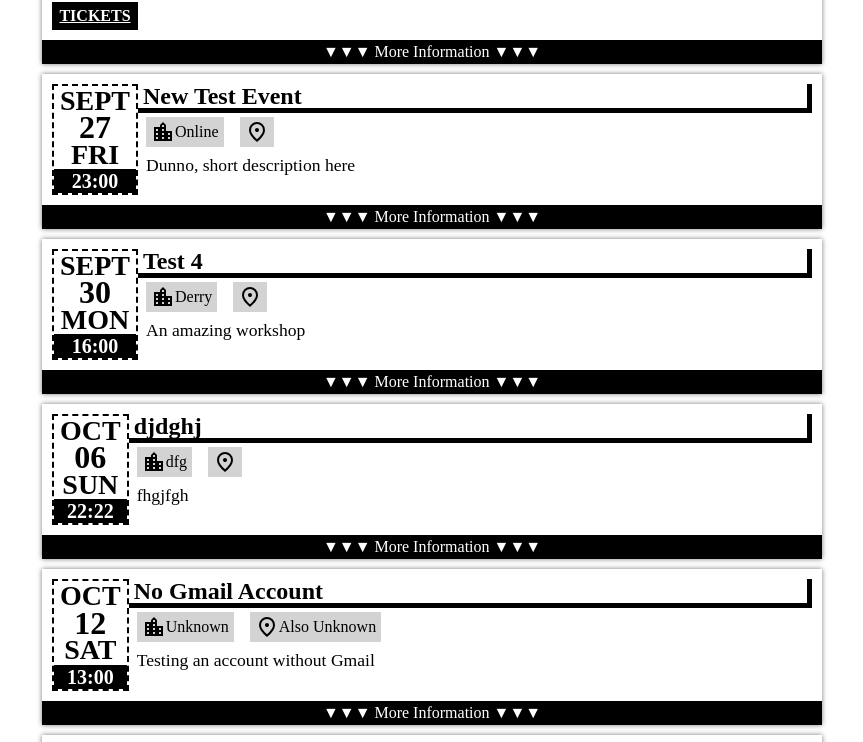
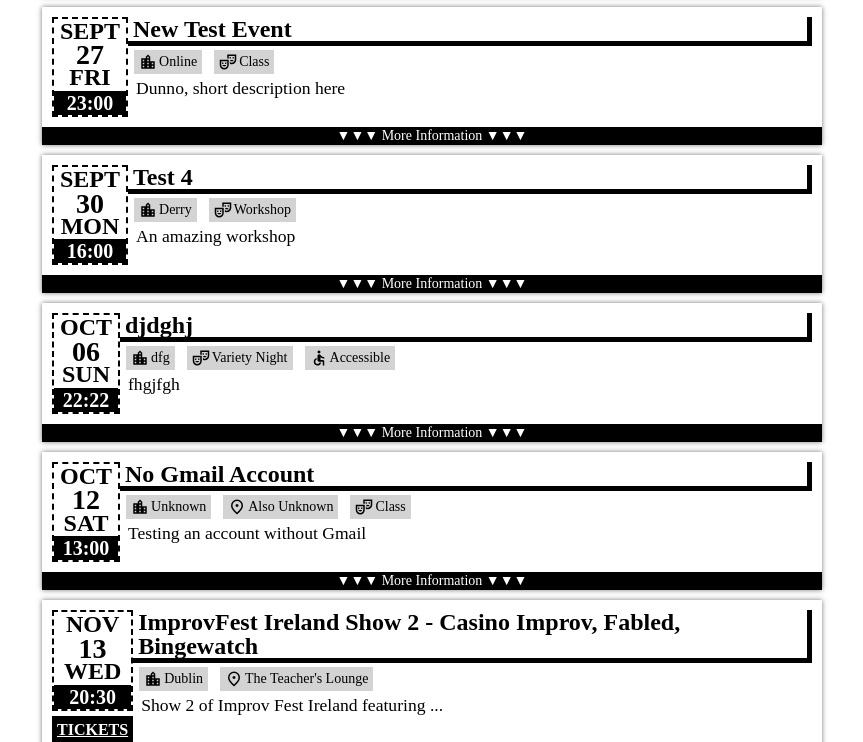
Before and after one commit to pmeier747/MaineReview, a plain HTML site: page index.html in a window 1280 px wide. Shown: the part 714-1456 px from the top of the page, without its empty margins (208-1071 px from the left). Drawn offline with Linux system fonts and the light colour scheme; a web font is replaced by a local one.

Commit message:
Added category and accessible tags

```diff
--- a/css/style.css
+++ b/css/style.css
@@ -57,10 +57,11 @@ h1 {
 }
 
 .eventToggleInformation {
-    padding: 3px;
+    padding: 1px;
     background-color: black;
     color: white;
     text-align: center;
+    font-size: 14px;
 }
 
 .eventToggleInformation:hover {
@@ -83,16 +84,16 @@ h1 {
 
 .eventDateMonth {
     margin: 2px 4px 0px 4px;
-    font-size: 175%;
+    font-size: 150%;
 }
 
 .eventDateDay {
-    font-size: 200%;
+    font-size: 175%;
 }
 
 .eventDateWeekday {
     margin: 0px 4px 2px 4px;
-    font-size: 175%;
+    font-size: 150%;
 }
 
 div.eventDateTime {
@@ -160,8 +161,16 @@ div.tagHidden {
     align-items: center;
     background-color: lightgray;
 
+    font-size: 14px;
+
     padding: 3px 5px;
-    margin: 4px 8px;
+    margin: 4px 6px 0px 6px;
+}
+
+.eventTag > img {
+    width: 18px;
+    height: 18px;
+    padding-right: 2px;
 }
 
 .timeDetails {
--- a/index.html
+++ b/index.html
@@ -63,9 +63,19 @@
                         <span>{{{Town}}}</span>
                     </div>
 
-                    <div class="eventTag">
+                    <div class="eventTag {{{locationTagVisible}}}">
                         <img src="./img/icons/pin.svg" />
                         <span>{{{Location}}}</span>
+                    </div>
+
+                    <div class="eventTag {{{categoryTagVisible}}}">
+                        <img src="./img/icons/theatre.svg" />
+                        <span>{{{Category}}}</span>
+                    </div>
+
+                    <div class="eventTag {{{accessibleTagVisible}}}">
+                        <img src="./img/icons/accessible.svg" />
+                        <span>Accessible</span>
                     </div>
                 </div>
 
--- a/js/output.js
+++ b/js/output.js
@@ -12,6 +12,8 @@ class EventDetails {
     StartTime = null;
     EndTime = null;
     TicketLink = null;
+    IsAccessible = false;
+    Category = "";
     isValid() {
         if (this.ShowEvent == false) {
             return false;
@@ -23,6 +25,29 @@ class EventDetails {
             return false;
         }
         return true;
+    }
+    getDurationString() {
+        if (this.StartTime == null || isNaN(this.StartTime.valueOf())) {
+            return "";
+        }
+        if (this.EndTime == null || isNaN(this.EndTime.valueOf())) {
+            return "";
+        }
+        let duration = this.EndTime.valueOf() - this.StartTime.valueOf();
+        if (duration <= 0) {
+            return "";
+        }
+        let hours = Math.floor(duration / (1000 * 60 * 60));
+        let minutes = (duration / (1000 * 60)) % 60;
+        if (hours == 0) {
+            return `${minutes}m`;
+        }
+        else if (minutes != 0) {
+            return `${hours}h${minutes}m`;
+        }
+        else {
+            return `${hours}h`;
+        }
     }
 }
 class EventProperties {
@@ -106,6 +131,8 @@ function DataLoaded(e) {
     let startTimeIndex = parsedContent[0].indexOf("Start Time");
     let endTimeIndex = parsedContent[0].indexOf("End Time");
     let ticketLinkIndex = parsedContent[0].indexOf("Ticket Link");
+    let accessibleIndex = parsedContent[0].indexOf("Venue Accessible?");
+    let categoryIndex = parsedContent[0].indexOf("Event Category");
     let allEvent = [];
     for (let i = 1; i < parsedContent.length; i++) {
         let dataItem = parsedContent[i];
@@ -126,6 +153,8 @@ function DataLoaded(e) {
         catch {
             eventItem.TicketLink = null;
         }
+        eventItem.IsAccessible = dataItem[accessibleIndex]?.toUpperCase() == "YES";
+        eventItem.Category = dataItem[categoryIndex] ?? "";
         allEvent.push(eventItem);
     }
     allEvent = allEvent
@@ -174,13 +203,17 @@ function createTable(events) {
             { IsHTML_Component: true, Key: "{{{FullDescription}}}", Value: event.FullDescription.trim() != "" ? event.FullDescription.replaceAll("\n", "<br//>") : event.ShortDescription.replaceAll("\n", "<br//>") },
             { IsHTML_Component: false, Key: "{{{StartTime}}}", Value: event.StartTime?.toLocaleTimeString("en-GB", { hour: "2-digit", minute: "2-digit", hour12: false }) ?? "" },
             { IsHTML_Component: false, Key: "{{{DoorTime}}}", Value: event.DoorTime?.toLocaleTimeString("en-GB", { hour: "2-digit", minute: "2-digit", hour12: false }) ?? "" },
-            { IsHTML_Component: false, Key: "{{{EndTime}}}", Value: event.EndTime?.toLocaleTimeString("en-GB", { hour: "2-digit", minute: "2-digit", hour12: false }) ?? "" },
+            { IsHTML_Component: false, Key: "{{{EndTime}}}", Value: event.getDurationString() },
             { IsHTML_Component: false, Key: "{{{Month}}}", Value: event.ShowDate?.toLocaleDateString("en-Gb", { month: "short" }).toLocaleUpperCase() ?? "" },
             { IsHTML_Component: false, Key: "{{{Day}}}", Value: event.ShowDate?.toLocaleDateString("en-Gb", { day: "2-digit" }).toLocaleUpperCase() ?? "" },
             { IsHTML_Component: false, Key: "{{{Weekday}}}", Value: event.ShowDate?.toLocaleDateString("en-Gb", { weekday: "short" }).toLocaleUpperCase() ?? "" },
             { IsHTML_Component: false, Key: "{{{eventTicketLinkOption}}}", Value: event.TicketLink == null ? "eventNoLink" : "eventLink" },
             { IsHTML_Component: false, Key: "{{{doorTagVisible}}}", Value: (event.DoorTime == null || isNaN(event.DoorTime.valueOf())) ? "tagHidden" : "tagVisible" },
-            { IsHTML_Component: false, Key: "{{{durationTagVisible}}}", Value: (event.EndTime == null || isNaN(event.EndTime.valueOf())) ? "tagHidden" : "tagVisible" },
+            { IsHTML_Component: false, Key: "{{{durationTagVisible}}}", Value: (event.getDurationString().trim() == "") ? "tagHidden" : "tagVisible" },
+            { IsHTML_Component: false, Key: "{{{locationTagVisible}}}", Value: event.Location.trim() == "" ? "tagHidden" : "tagVisible" },
+            { IsHTML_Component: false, Key: "{{{categoryTagVisible}}}", Value: event.Category.trim() == "" ? "tagHidden" : "tagVisible" },
+            { IsHTML_Component: false, Key: "{{{accessibleTagVisible}}}", Value: !event.IsAccessible ? "tagHidden" : "tagVisible" },
+            { IsHTML_Component: false, Key: "{{{Category}}}", Value: event.Category },
         ];
         setupTemplateValues(copy, eventProperies);
         setupTemplateInfoButton(copy);
```
Also changed, not shown: ts/EventDataImport.ts (+33 -2 lines), img/icons/accessible.svg (added), img/icons/category.svg (added), img/icons/theatre.svg (added).
